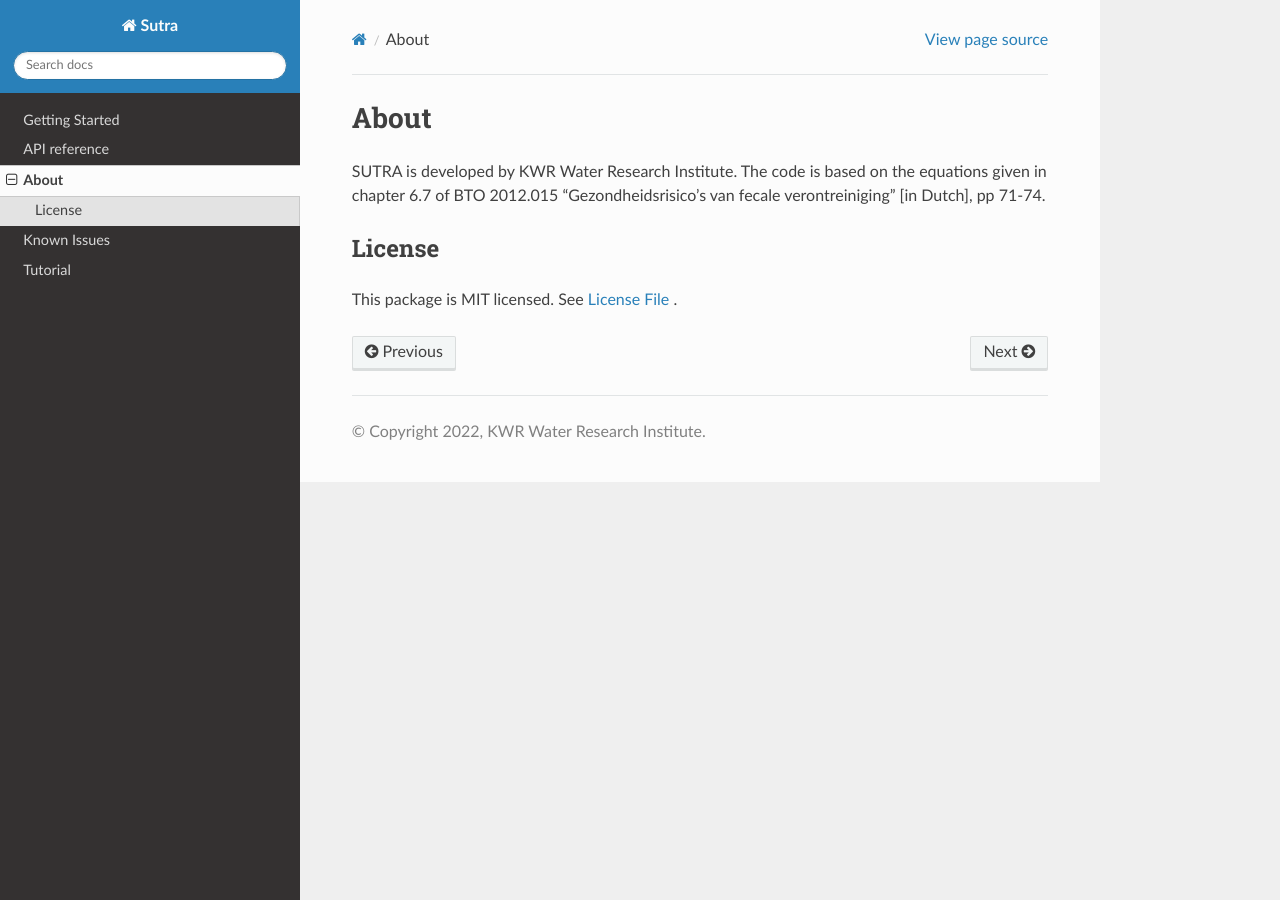
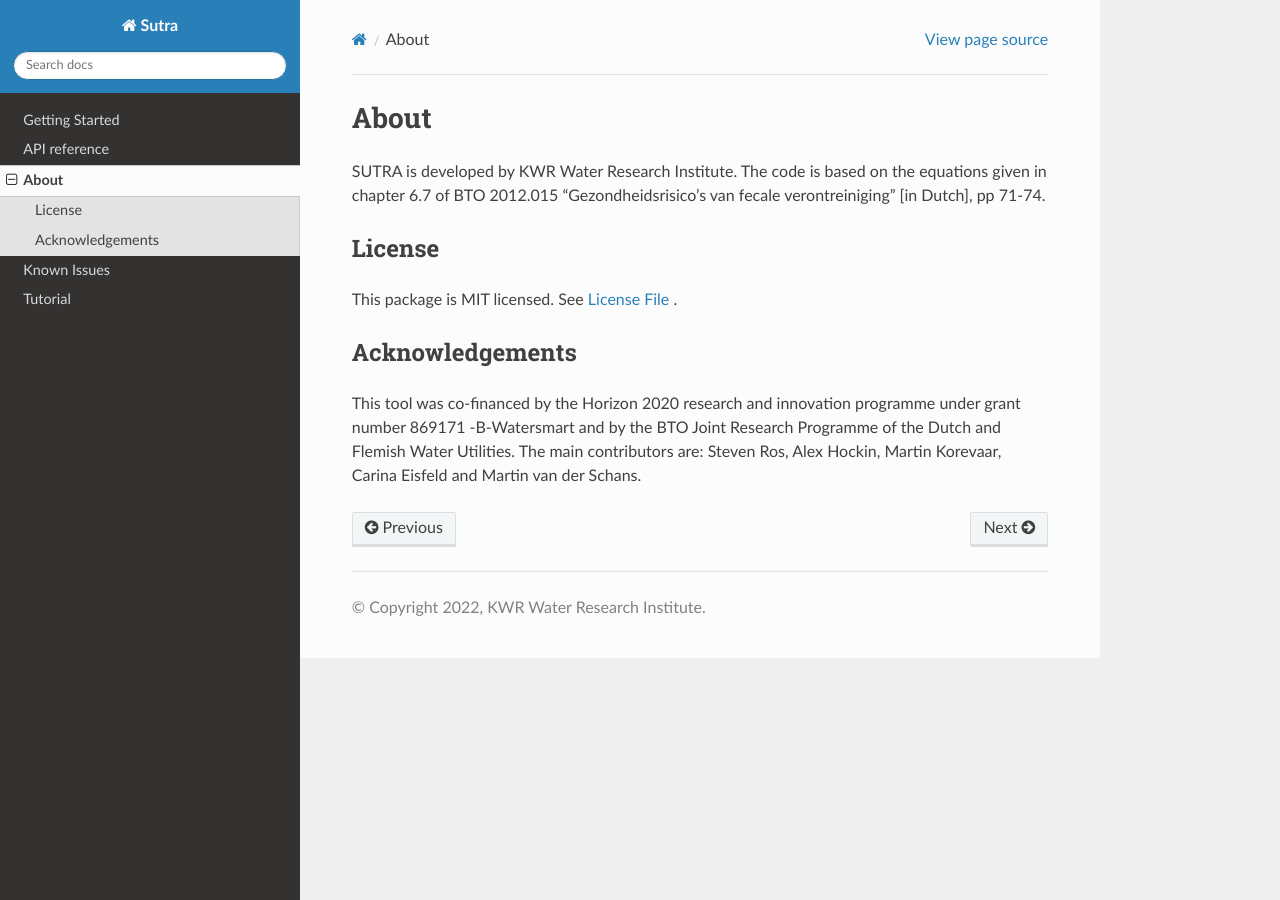
Before and after one commit to steven-ros/WADI, a Sphinx documentation site: the page built from docs/source/about.rst, in a window 1280 px wide. Built offline with Sphinx 7.4.7 and the Read the Docs theme 2.0.0, drawn with Linux system fonts in a browser that asks for light colours; pages that are not in the unit, such as notebooks, are missing from menus.

Commit message:
added acknowledgement

```diff
--- a/docs/source/about.rst
+++ b/docs/source/about.rst
@@ -13,4 +13,10 @@ License
 -------
 This package is MIT licensed. See `License File <https://github.com/KWR-Water/sutra/blob/main/LICENSE/>`_ .
 
+Acknowledgements
+-----------------
+
+This tool was co-financed by the Horizon 2020 research and innovation programme under grant number 869171 -B-Watersmart and by the BTO Joint Research Programme of the Dutch and Flemish Water Utilities.
+The main contributors are: Steven Ros, Alex Hockin, Martin Korevaar, Carina Eisfeld and Martin van der Schans.
+
 ..
```
